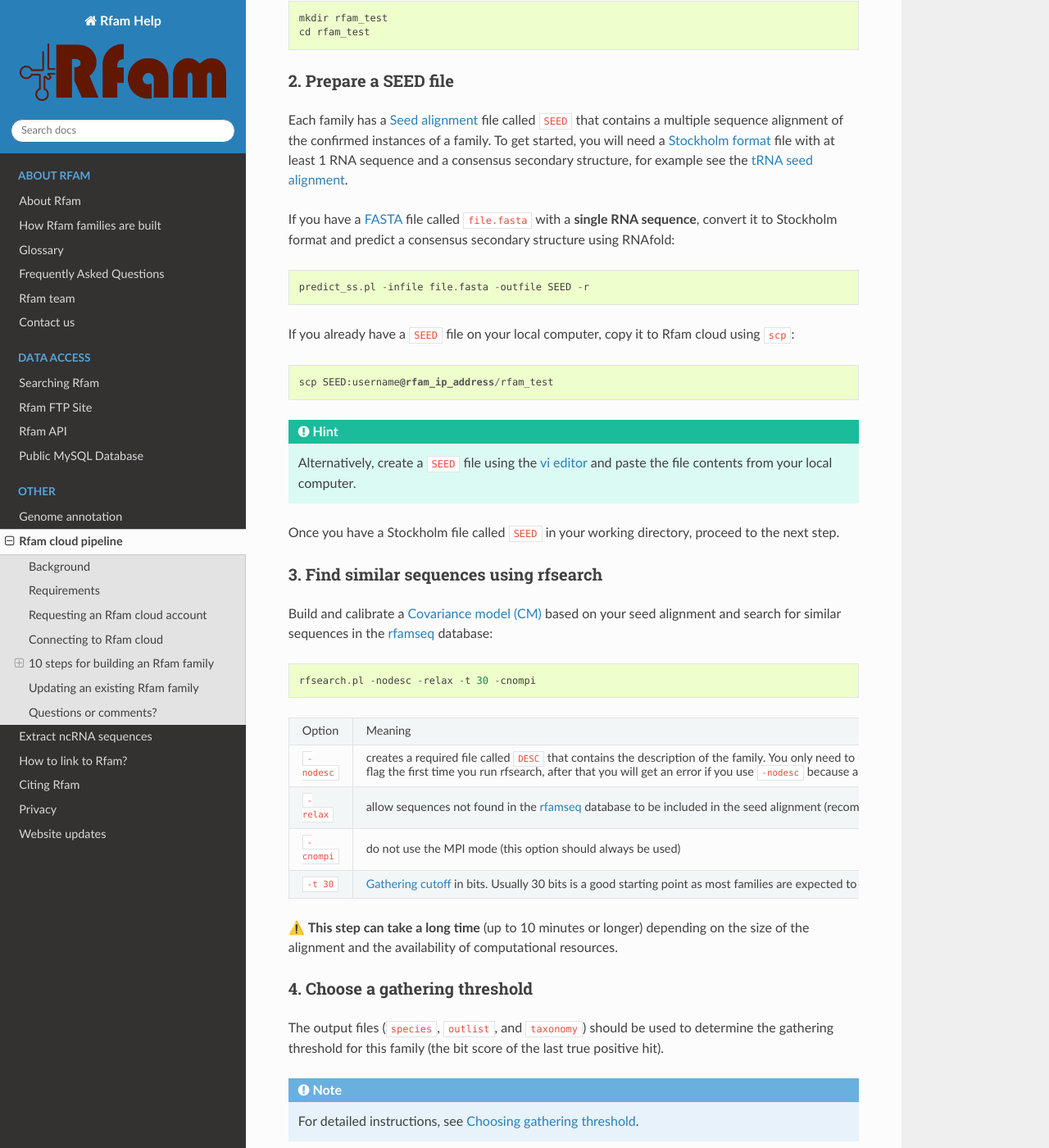
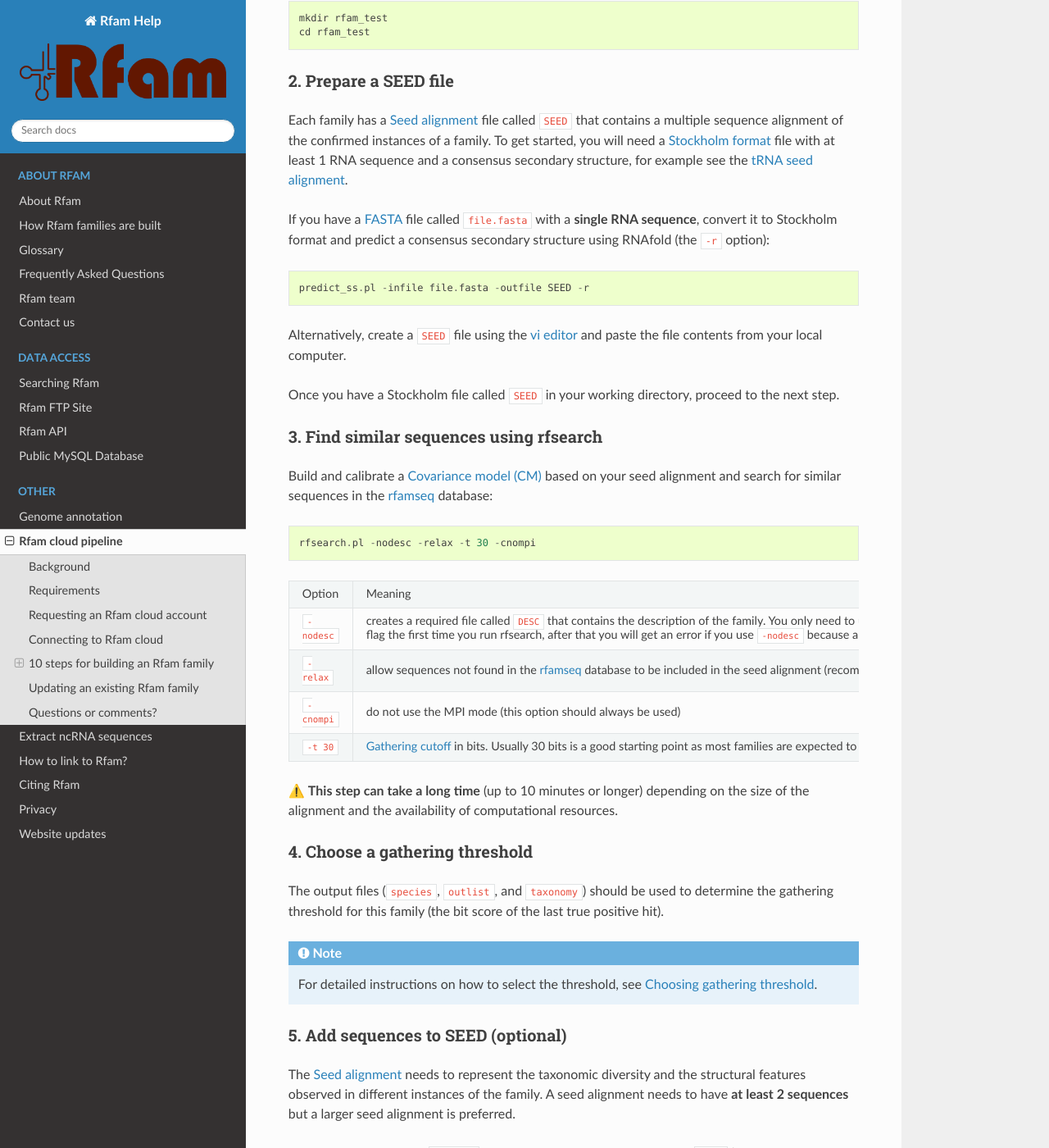
Before and after one commit to Rfam/rfam-docs, a Sphinx documentation site: the page built from docs/source/rfam-cloud.rst, in a window 1280 px wide and 1400 px high, scrolled down 2295 px. Shown: the whole window at 82% size. Built offline with Sphinx 7.4.7 and the Read the Docs theme 2.0.0, drawn with Linux system fonts in a browser that asks for light colours.

Commit message:
Improve documentation based on feedback

```diff
--- a/docs/source/rfam-cloud.rst
+++ b/docs/source/rfam-cloud.rst
@@ -66,16 +66,11 @@
 
 Each family has a :ref:`glossary:seed alignment` file called ``SEED`` that contains a multiple sequence alignment of the confirmed instances of a family. To get started, you will need a :ref:`glossary:Stockholm format` file with at least 1 RNA sequence and a consensus secondary structure, for example see the `tRNA seed alignment <https://xfamsvn.ebi.ac.uk/svn/data_repos/trunk/Families/RF00005/SEED>`_.
 
-If you have a `FASTA <https://en.wikipedia.org/wiki/FASTA_format>`_ file called ``file.fasta`` with a **single RNA sequence**, convert it to Stockholm format and predict a consensus secondary structure using RNAfold::
+If you have a `FASTA <https://en.wikipedia.org/wiki/FASTA_format>`_ file called ``file.fasta`` with a **single RNA sequence**, convert it to Stockholm format and predict a consensus secondary structure using RNAfold (the ``-r`` option)::
 
   predict_ss.pl -infile file.fasta -outfile SEED -r
 
-If you already have a ``SEED`` file on your local computer, copy it to Rfam cloud using ``scp``::
-
-  scp SEED:username@rfam_ip_address/rfam_test
-
-.. HINT::
-  Alternatively, create a ``SEED`` file using the `vi editor <https://www.cs.colostate.edu/helpdocs/vi.html>`_ and paste the file contents from your local computer.
+Alternatively, create a ``SEED`` file using the `vi editor <https://www.cs.colostate.edu/helpdocs/vi.html>`_ and paste the file contents from your local computer.
 
 Once you have a Stockholm file called ``SEED`` in your working directory, proceed to the next step.
 
@@ -107,7 +102,7 @@
 The output files (``species``, ``outlist``, and ``taxonomy``) should be used to determine the gathering threshold for this family (the bit score of the last true positive hit).
 
 .. NOTE::
-  For detailed instructions, see :ref:`choosing-gathering-threshold:Choosing gathering threshold`.
+  For detailed instructions on how to select the threshold, see :ref:`choosing-gathering-threshold:Choosing gathering threshold`.
 
 5. Add sequences to SEED (optional)
 ^^^^^^^^^^^^^^^^^^^^^^^^^^^^^^^^^^^
```
Also changed, not shown: other parts of docs/source/rfam-cloud.rst (+1 -1 lines).
